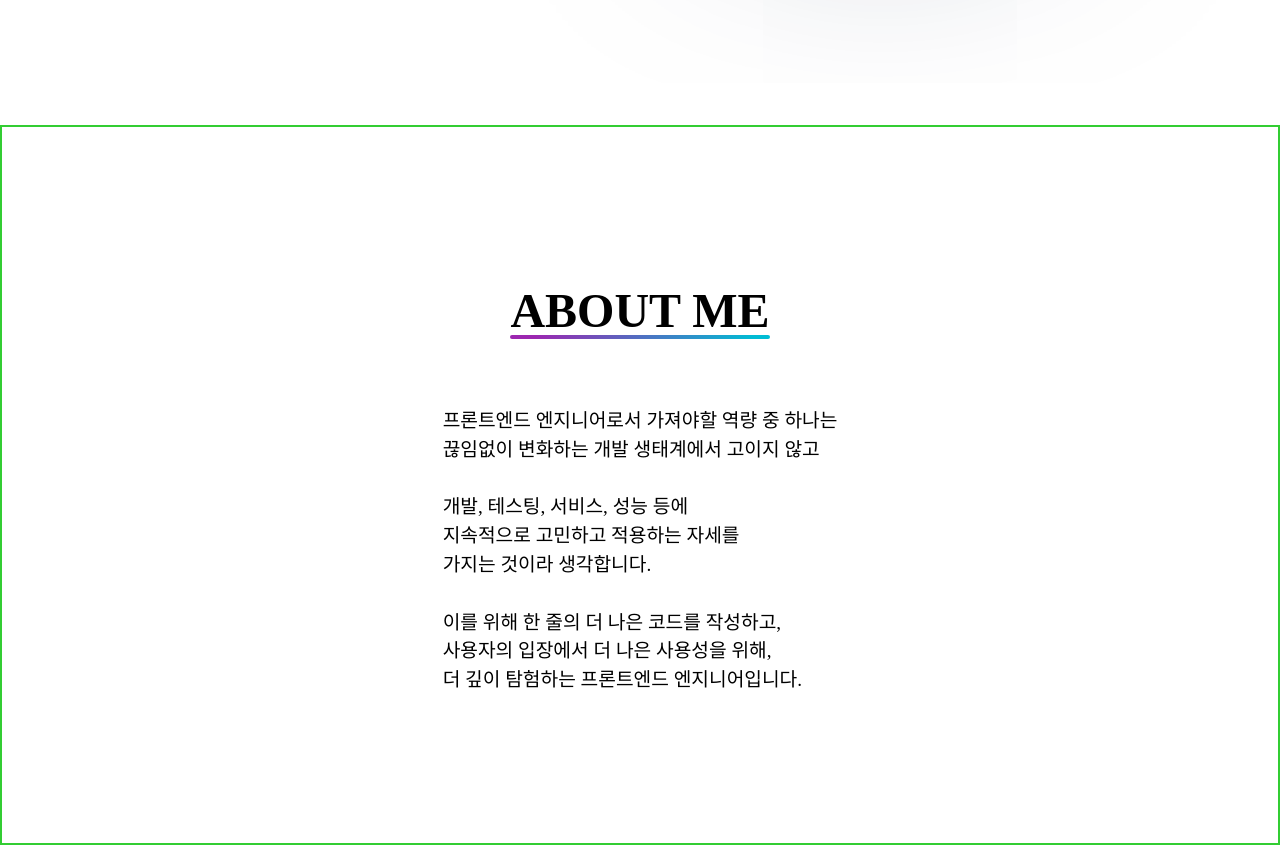
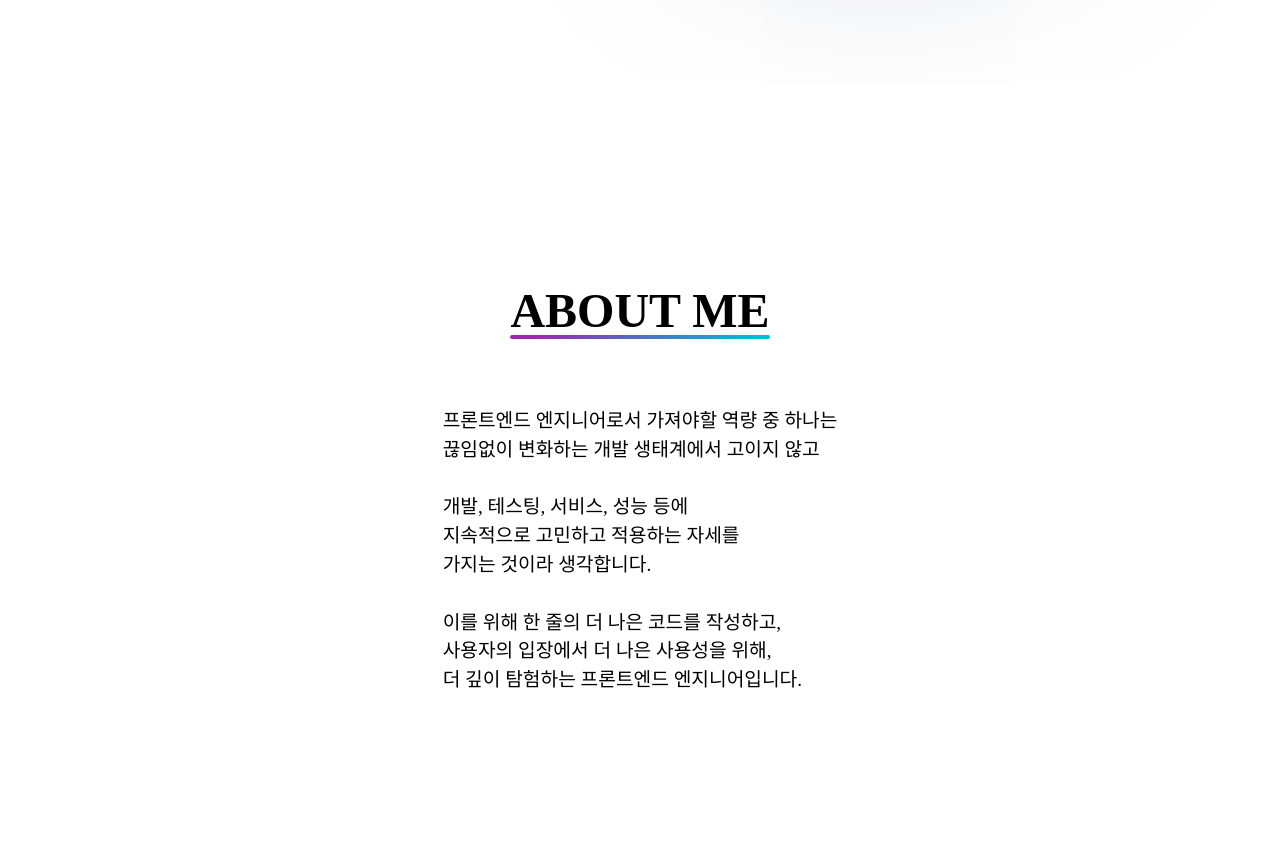
Before and after one commit to pione3r/portfolio, a React (Vite) app: page / in a window 1280 px wide. Shown: the part 680-1525 px from the top of the page. Built offline with nearby package versions, Linux system fonts and the light colour scheme.

Commit message:
style: AboutMe border 제거

```diff
--- a/src/components/AboutMe/index.tsx
+++ b/src/components/AboutMe/index.tsx
@@ -10,7 +10,6 @@ const Container = styled.section`
 
   padding: 32px;
 
-  border: 2px solid limegreen;
   min-height: 90vh;
 
   opacity: 0;
```
